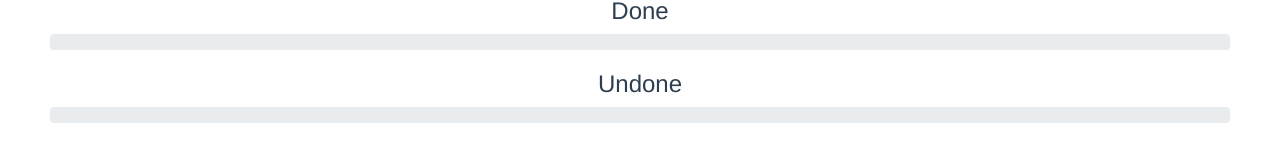
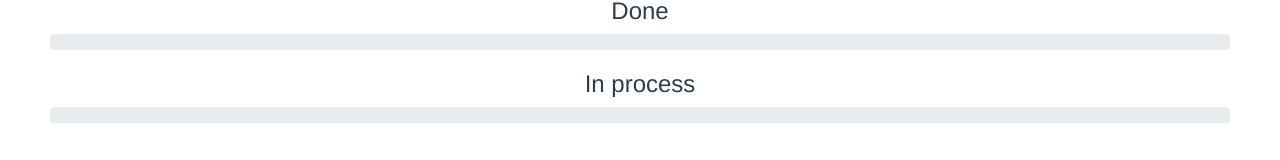
Before and after one commit to david20571015/todo-list, a Vue app: page /#/statistics in a window 1280 px wide. Shown: the part 123-283 px from the top of the page. Built offline with nearby package versions, Linux system fonts and the light colour scheme.

Commit message:
fix: typo

```diff
--- a/src/components/Statistics.vue
+++ b/src/components/Statistics.vue
@@ -10,7 +10,7 @@
       />
     </div>
     <div class="pro-bar">
-      <h4>Undone</h4>
+      <h4>In process</h4>
       <b-progress
         :value="numOfUndoneTodos()"
         :max="numOfTodos()"
--- a/src/components/TodoItem.vue
+++ b/src/components/TodoItem.vue
@@ -15,7 +15,7 @@
 
     <span>
       <b-button @click="toggleDone(index)">
-        {{ item.done ? "Uncompleted" : "Completed" }}
+        {{ item.done ? "Incompleted" : "Completed" }}
       </b-button>
       <b-button
         variant="danger"
```
